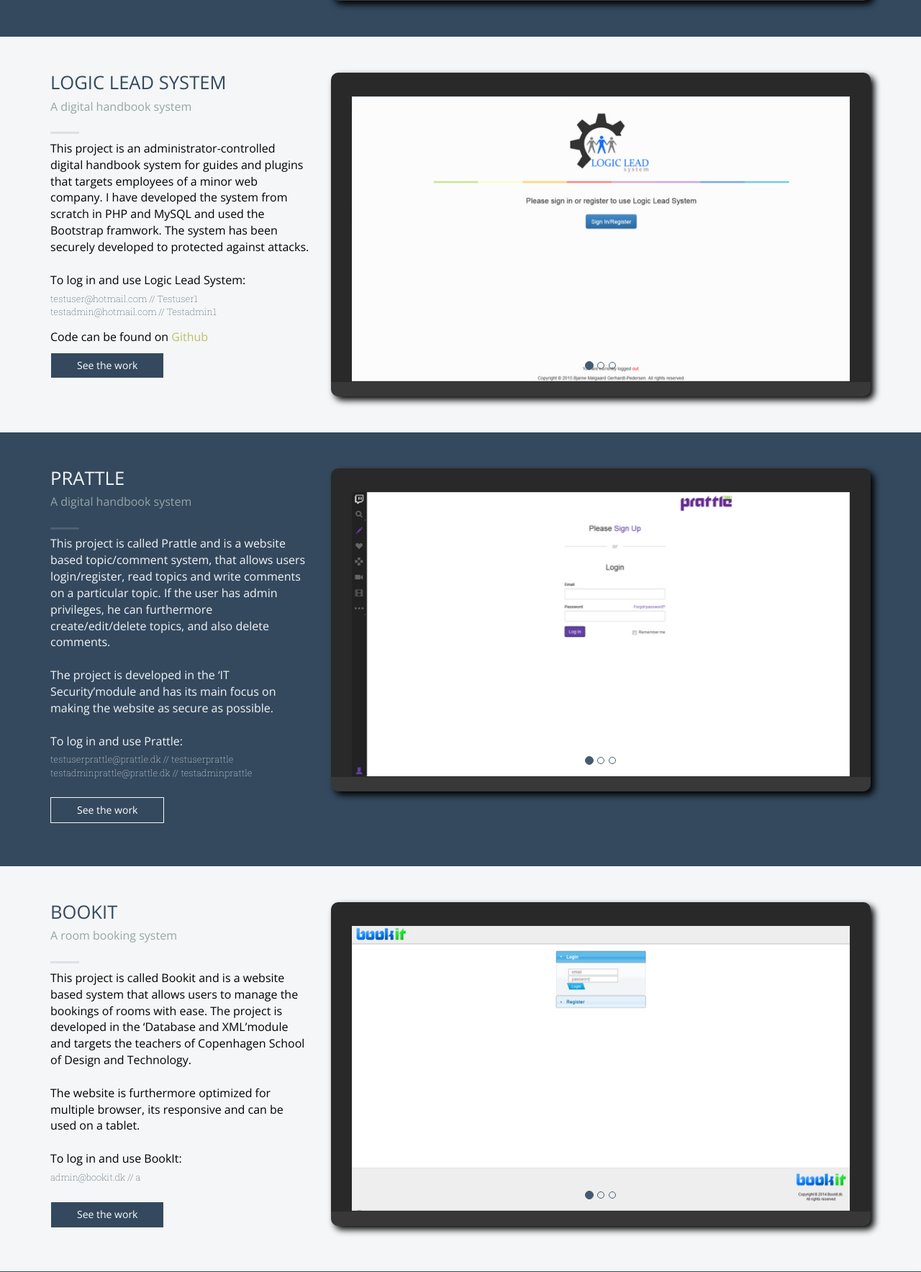
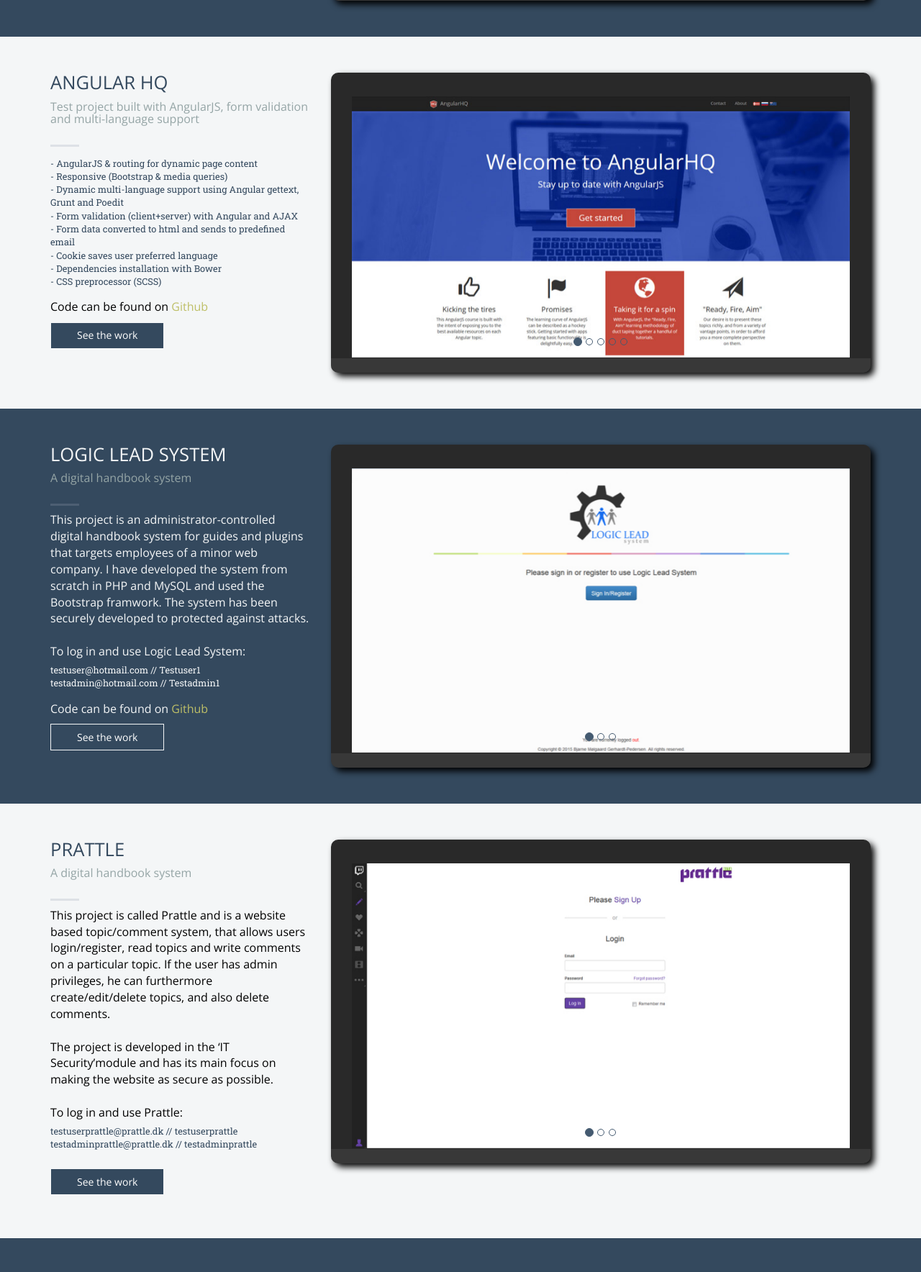
Before and after one commit to bgpedersen/BMGPmediaOld, a PHP site: page / in a window 1280 px wide. Shown: the part 3045-4813 px from the top of the page at 72% size. Run offline with PHP 8.4, Linux system fonts and the light colour scheme; some libraries are stand-ins or nearby versions.

Commit message:
Added AngularHQ project

```diff
--- a/css/style.css
+++ b/css/style.css
@@ -512,6 +512,7 @@
 
 #projects a {
 	color: #BEBF67;
+	font-weight: 500;
 }
 
 #projects a:hover {
@@ -548,7 +549,7 @@
 
 #projects .project_content_left li {
 	font-size: 0.8em;
-	font-weight: 200;
+	font-weight: 400;
 	color: #F4F6F7;
 
 	list-style: none;
--- a/includes/projects.php
+++ b/includes/projects.php
@@ -93,6 +93,89 @@
 		</div><!-- container end -->
 	</article><!-- article end -->
 	<!-- Project 5 end -->
+
+	<!-- Project 6 -->
+	<article>
+		<div class="container">
+			<div class="row">
+
+				<div class="col-md-4 col-xs-12">
+					<div class="project_content_left">
+						<h4>Angular HQ</h4>
+						<h5>Test project built with AngularJS, form validation and multi-language support</h5>
+						<img src="images/grey_line.png" class="line" alt="grey_line">
+
+						</p>
+						<ul>
+							<li>- AngularJS & routing for dynamic page content</li>
+							<li>- Responsive (Bootstrap & media queries)</li>
+							<li>- Dynamic multi-language support using Angular gettext, Grunt and Poedit</li>
+							<li>- Form validation (client+server) with Angular and AJAX</li>
+							<li>- Form data converted to html and sends to predefined email</li>
+							<li>- Cookie saves user preferred language</li>
+							<li>- Dependencies installation with Bower</li>
+							<li>- CSS preprocessor (SCSS)</li>
+						</ul>
+						<p>Code can be found on <a href="https://github.com/Moelgaard85/AngularHQ" target="_blank">Github</a>
+						<a href="http://bmgpmedia.dk/angularhq/" target="_blank"><button type="button" class="btn btn-large btn-info">See the work</button></a>
+					</div>
+				</div><!-- col left description end -->
+				<div class="col-md-8 col-xs-12">
+					<div class="project_content_right">
+						<div class="project-image">
+
+							<!-- Carousel 6-->
+							<div id="carousel5" class="carousel slide" data-ride="carousel">
+								<!-- Indicators -->
+								<ol class="carousel-indicators">
+									<li data-target="#carousel5" data-slide-to="0" class="active"></li>
+									<li data-target="#carousel5" data-slide-to="1"></li>
+									<li data-target="#carousel5" data-slide-to="2"></li>
+									<li data-target="#carousel5" data-slide-to="3"></li>
+									<li data-target="#carousel5" data-slide-to="4"></li>
+
+								</ol>
+
+								<!-- Wrapper for slides -->
+								<div class="carousel-inner" role="listbox">
+									<div class="item active">
+										<img src="images/angularhq_1.jpg" alt="angularhq_1">
+									</div>
+
+									<div class="item">
+										<img src="images/angularhq_2.jpg" alt="angularhq_2">
+									</div>
+
+									<div class="item">
+										<img src="images/angularhq_3.jpg" alt="angularhq_3">
+									</div>
+
+
+								</div>
+
+								<!-- Left and right controls -->
+								<!-- <a class="left carousel-control" href="#carousel3" role="button" data-slide="prev">
+									<span class="glyphicon glyphicon-chevron-left" aria-hidden="true"></span>
+									<span class="sr-only">Previous</span>
+								</a>
+								<a class="right carousel-control" href="#carousel3" role="button" data-slide="next">
+									<span class="glyphicon glyphicon-chevron-right" aria-hidden="true"></span>
+									<span class="sr-only">Next</span>
+								</a> -->
+							</div><!-- Carousel 6 End -->
+
+						</div>
+					</div>
+				</div><!-- col right image end -->
+
+			</div><!-- row end -->
+		</div><!-- container end -->
+	</article><!-- article end -->
+	<!-- Project 6 end -->
+
+
+
+
 
 	<!-- Project 1 -->
 	<article>
```
Also changed, not shown: images/angularhq_1.jpg (added), images/angularhq_2.jpg (added), images/angularhq_3.jpg (added).
